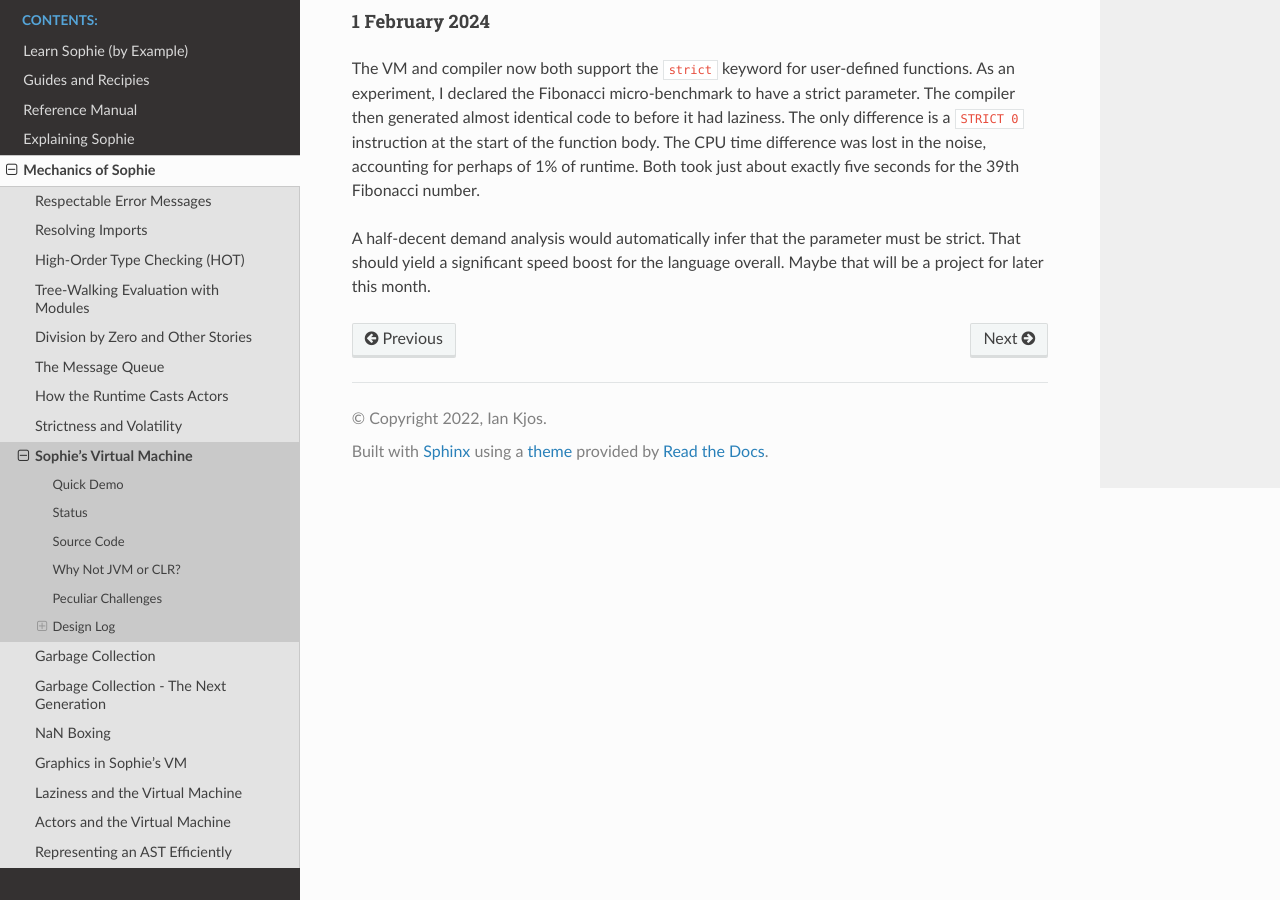
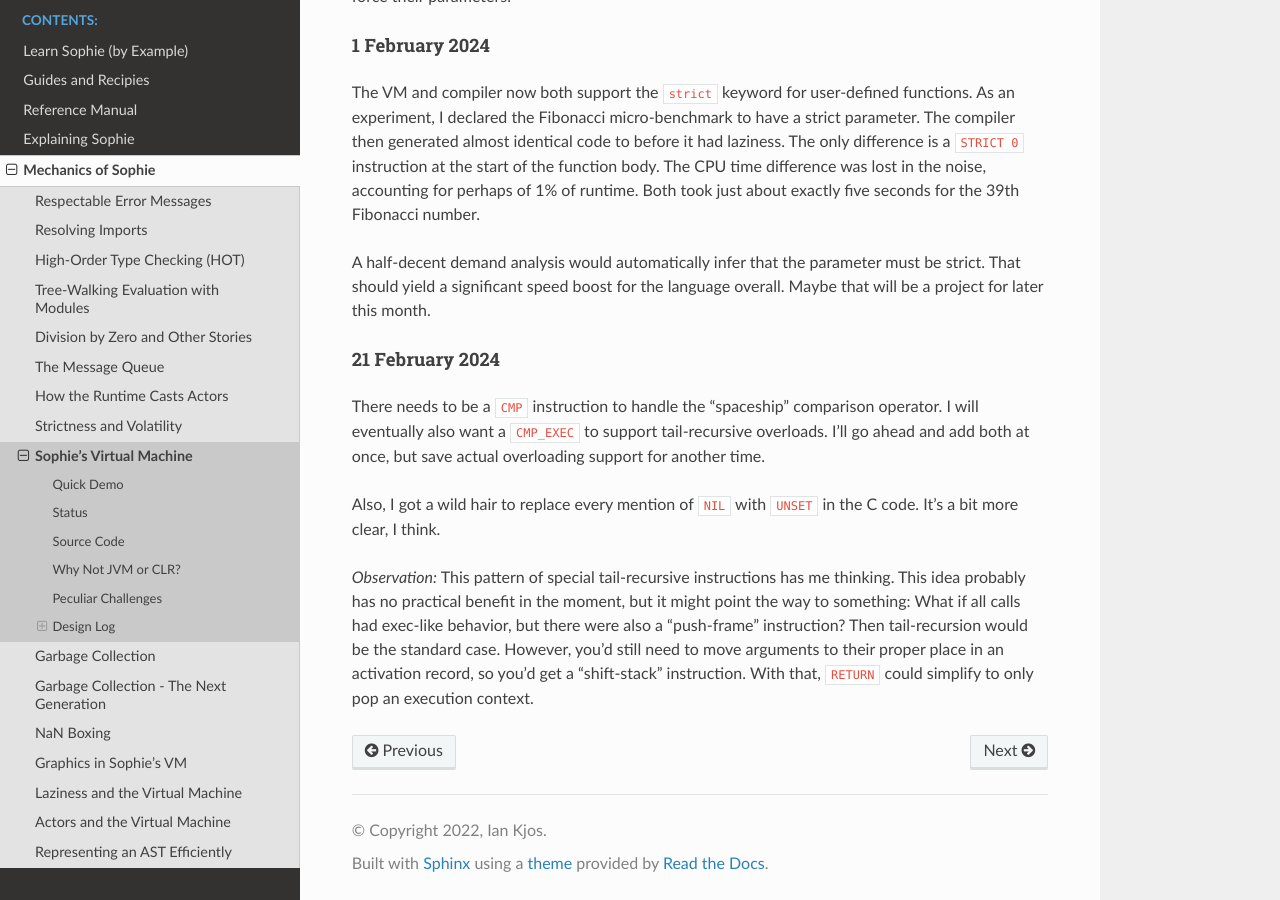
Before and after one commit to kjosib/sophie, a Sphinx documentation site: the page built from docs/tech/vm.rst, in a window 1280 px wide and 900 px high, scrolled down 36580 px. Built offline with Sphinx 7.4.7 and the Read the Docs theme 2.0.0, drawn with Linux system fonts in a browser that asks for light colours.

Commit message:
Update vm.rst

```diff
--- a/docs/tech/vm.rst
+++ b/docs/tech/vm.rst
@@ -1665,3 +1665,21 @@ Both took just about exactly five seconds for the 39th Fibonacci number.
 A half-decent demand analysis would automatically infer that the parameter must be strict.
 That should yield a significant speed boost for the language overall.
 Maybe that will be a project for later this month.
+
+21 February 2024
+----------------
+
+There needs to be a ``CMP`` instruction to handle the "spaceship" comparison operator.
+I will eventually also want a ``CMP_EXEC`` to support tail-recursive overloads.
+I'll go ahead and add both at once, but save actual overloading support for another time.
+
+Also, I got a wild hair to replace every mention of ``NIL`` with ``UNSET`` in the C code.
+It's a bit more clear, I think.
+
+*Observation:* This pattern of special tail-recursive instructions has me thinking.
+This idea probably has no practical benefit in the moment,
+but it might point the way to something:
+What if all calls had exec-like behavior, but there were also a "push-frame" instruction?
+Then tail-recursion would be the standard case. However, you'd still need to move
+arguments to their proper place in an activation record, so you'd get a "shift-stack" instruction.
+With that, ``RETURN`` could simplify to only pop an execution context.
```
